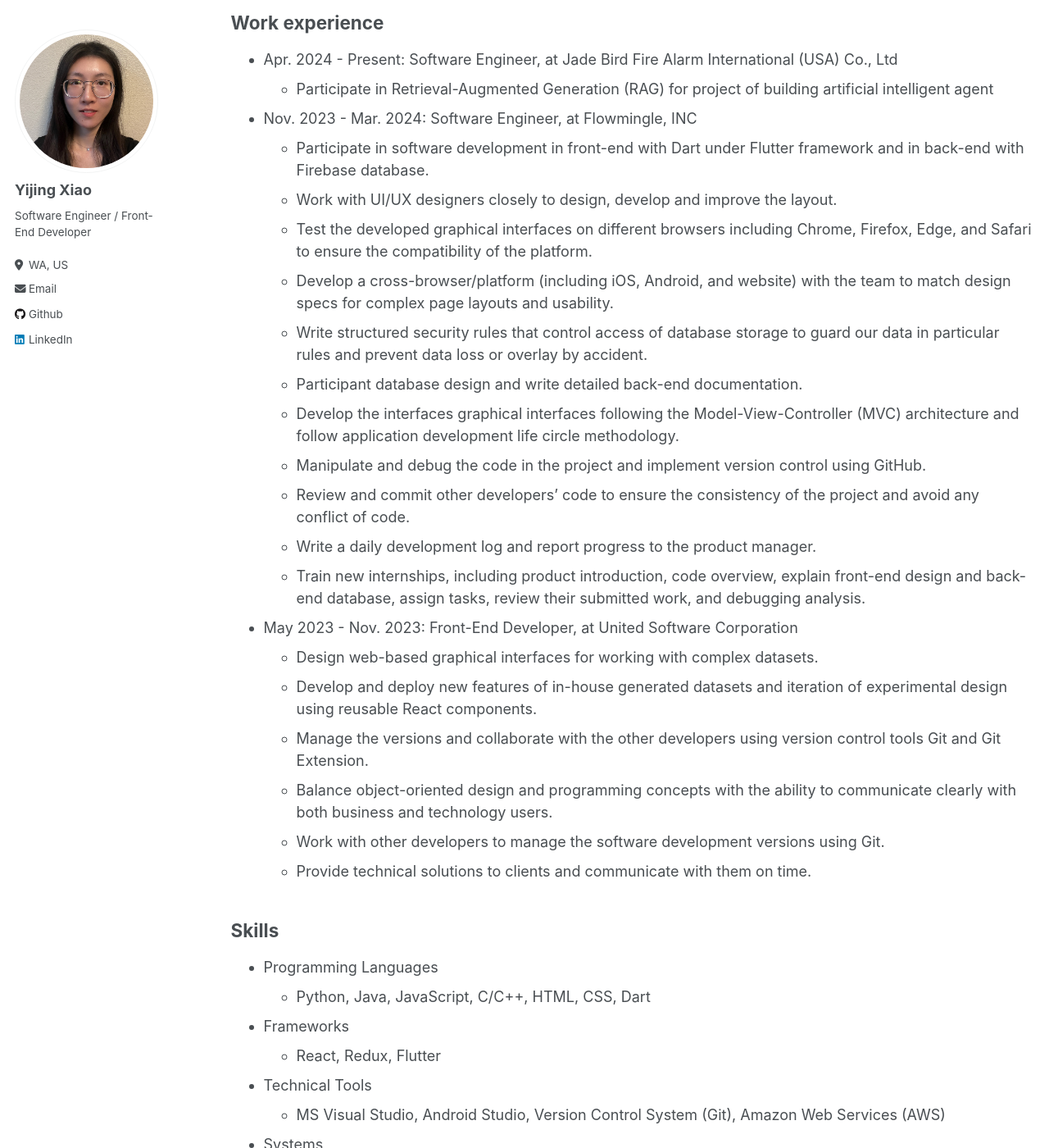
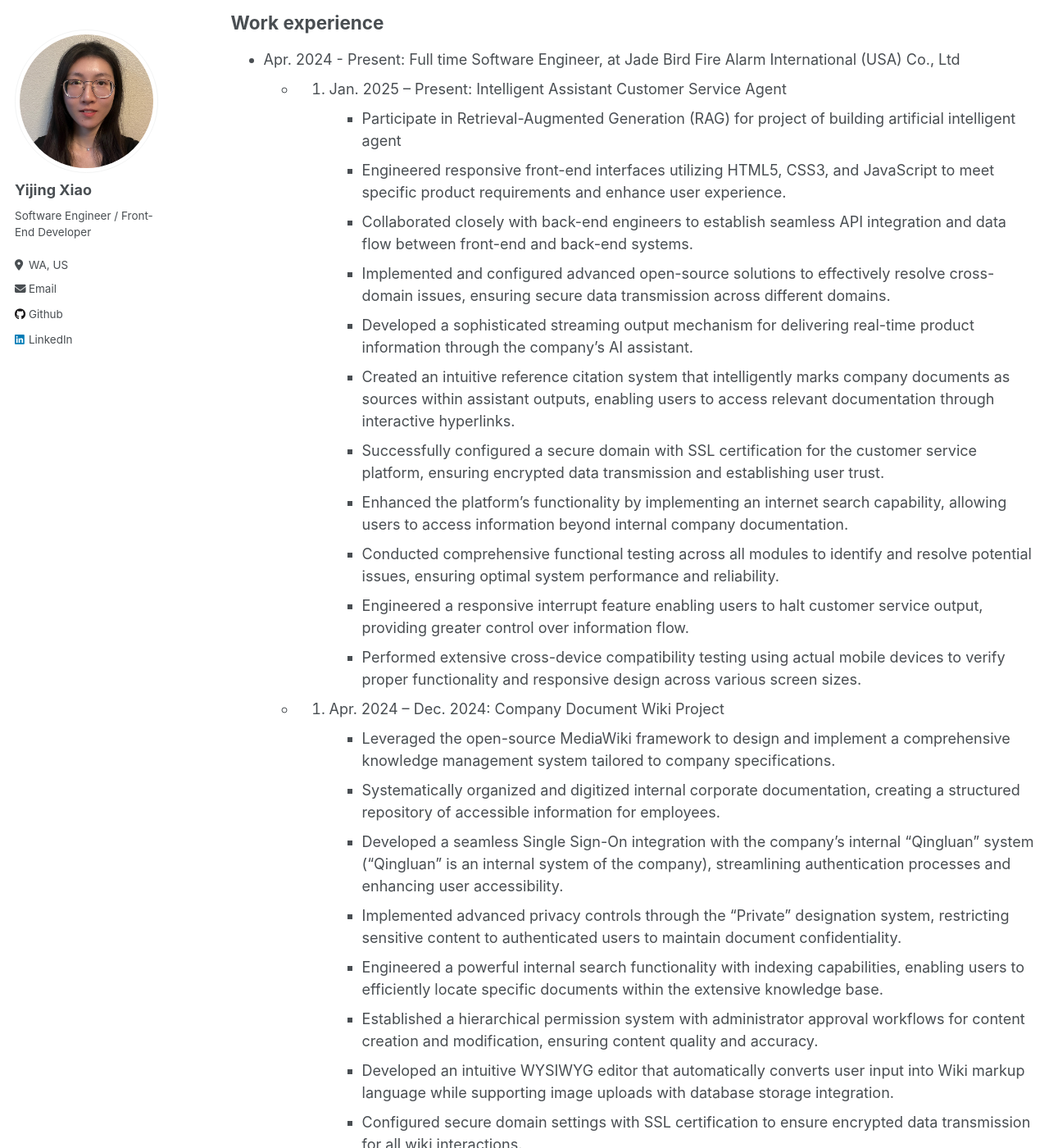
Before and after one commit to yijingxiao1998/yijingxiao1998.github.io, a Jekyll site: the page built from _pages/cv.md, in a window 1280 px wide and 1400 px high, scrolled down 330 px. Shown: the whole window at 82% size. Built offline with Jekyll 4.4.1, drawn with Linux system fonts in a browser that asks for light colours; some of the changed text lies outside the part shown.

Commit message:
04/22/2025 update

```diff
--- a/_pages/cv.md
+++ b/_pages/cv.md
@@ -16,8 +16,35 @@ redirect_from:
 
 ## Work experience
 
-* Apr. 2024 - Present: Software Engineer, at Jade Bird Fire Alarm International (USA) Co., Ltd
-  * Participate in Retrieval-Augmented Generation (RAG) for project of building artificial intelligent agent
+* Apr. 2024 - Present: Full time Software Engineer, at Jade Bird Fire Alarm International (USA) Co., Ltd
+  * 1.	Jan. 2025 – Present: Intelligent Assistant Customer Service Agent
+    * Participate in Retrieval-Augmented Generation (RAG) for project of building artificial intelligent agent
+    *	Engineered responsive front-end interfaces utilizing HTML5, CSS3, and JavaScript to meet specific product requirements and enhance user experience.
+    *	Collaborated closely with back-end engineers to establish seamless API integration and data flow between front-end and back-end systems.
+    *	Implemented and configured advanced open-source solutions to effectively resolve cross-domain issues, ensuring secure data transmission across different domains.
+    *	Developed a sophisticated streaming output mechanism for delivering real-time product information through the company's AI assistant.
+    *	Created an intuitive reference citation system that intelligently marks company documents as sources within assistant outputs, enabling users to access relevant documentation through interactive hyperlinks.
+    *	Successfully configured a secure domain with SSL certification for the customer service platform, ensuring encrypted data transmission and establishing user trust.
+    *	Enhanced the platform's functionality by implementing an internet search capability, allowing users to access information beyond internal company documentation.
+    *	Conducted comprehensive functional testing across all modules to identify and resolve potential issues, ensuring optimal system performance and reliability.
+    *	Engineered a responsive interrupt feature enabling users to halt customer service output, providing greater control over information flow.
+    *	Performed extensive cross-device compatibility testing using actual mobile devices to verify proper functionality and responsive design across various screen sizes.
+  * 2.	Apr. 2024 – Dec. 2024: Company Document Wiki Project
+    *	Leveraged the open-source MediaWiki framework to design and implement a comprehensive knowledge management system tailored to company specifications.
+    *	Systematically organized and digitized internal corporate documentation, creating a structured repository of accessible information for employees.
+    *	Developed a seamless Single Sign-On integration with the company's internal "Qingluan" system ("Qingluan" is an internal system of the company), streamlining authentication processes and enhancing user accessibility.
+    *	Implemented advanced privacy controls through the "Private" designation system, restricting sensitive content to authenticated users to maintain document confidentiality.
+    *	Engineered a powerful internal search functionality with indexing capabilities, enabling users to efficiently locate specific documents within the extensive knowledge base.
+    *	Established a hierarchical permission system with administrator approval workflows for content creation and modification, ensuring content quality and accuracy.
+    *	Developed an intuitive WYSIWYG editor that automatically converts user input into Wiki markup language while supporting image uploads with database storage integration.
+    *	Configured secure domain settings with SSL certification to ensure encrypted data transmission for all wiki interactions.
+    *	Incorporated real-time analytics functionality to monitor page views and user engagement metrics for performance evaluation.
+    *	Created and implemented automation scripts to efficiently populate the wiki with structured company data, reducing manual entry requirements.
+    *	Engineered a high-resolution PDF viewer with progressive loading capabilities, optimizing document viewing experience and reducing bandwidth consumption.
+    *	Developed a comprehensive file management system supporting multiple document formats (DOC, PDF, Excel) with customizable size and format restrictions.
+    *	Designed and implemented both desktop and mobile-responsive interfaces, ensuring optimal user experience across all device types and screen sizes.
+    *	Provided ongoing maintenance, bug fixes, and content updates to ensure platform reliability and information accuracy.
+
 * Nov. 2023 - Mar. 2024: Software Engineer, at Flowmingle, INC
   * Participate in software development in front-end with Dart under Flutter framework and in back-end with Firebase database.
   * Work with UI/UX designers closely to design, develop and improve the layout.
```
Also changed, not shown: _pages/about.md (+2 -2 lines).
